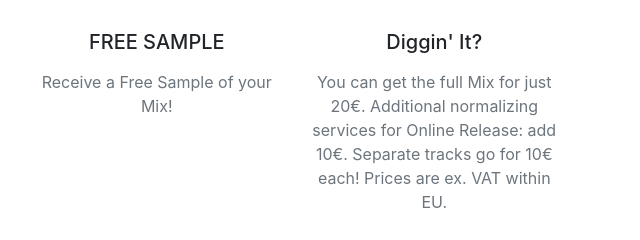
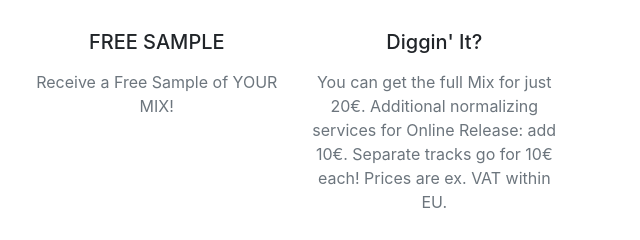
Before and after one commit to ChristophPWalter/tape-your-mix, a website with bundled scripts: page index.html in a window 1280 px wide. Shown: the part 3495-3735 px from the top of the page, 622-1262 px from the left. Built offline with nearby package versions, Linux system fonts and the light colour scheme.

Commit message:
tekst change

```diff
--- a/index.html
+++ b/index.html
@@ -276,7 +276,7 @@
             <div class="service-box mt-5 mx-auto">
               <h3 class="mb-3 klein">FREE SAMPLE</h3>
               <p class="text-muted mb-0">
-                Receive a Free Sample of your Mix!
+                Receive a Free Sample of YOUR MIX!
               </p>
             </div>
           </div>
```
